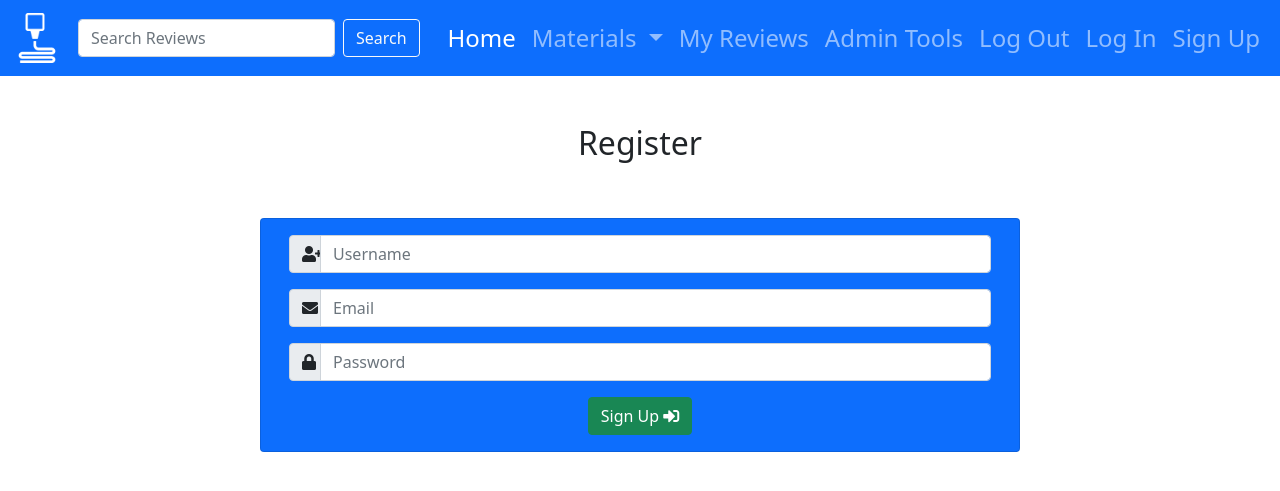
After one commit to Gilleece/filament-review, a Flask app: page /register in a window 1280 px wide. The commit adds this page. Shown: the top 491 px of the page. Run offline with Flask 2, Linux system fonts and the light colour scheme; some libraries are stand-ins or nearby versions.

Commit message:
Add register template

```diff
--- a/app.py
+++ b/app.py
@@ -4,6 +4,7 @@ from flask import (
      request, session, url_for)
 from flask_pymongo import PyMongo
 from bson.objectid import ObjectId
+from werkzeug.security import generate_password_hash, check_password_hash
 if os.path.exists("env.py"):
     import env
 
@@ -23,6 +24,10 @@ def list_materials():
     materials = mongo.db.materials.find()
     return render_template("materials.html", materials=materials)
 
+@app.route("/register", methods=["GET", "POST"])
+def register():
+    return render_template("register.html")
+
 
 if __name__ == "__main__":
     app.run(host=os.environ.get("IP"),
--- a/static/css/style.css
+++ b/static/css/style.css
@@ -1,3 +1,17 @@
 .navbar {
     font-size: 150%;
 }
+
+.form-icon {
+    width: 4vh
+}
+
+/* Media Queries */
+
+@media (max-width: 767.98px) {
+
+    .form-icon {
+    width: 6vh
+    }
+
+ }
--- a/templates/base.html
+++ b/templates/base.html
@@ -80,7 +80,7 @@
                             <a class="nav-link" href="#">Log In</a>
                         </li>
                         <li class="nav-item">
-                            <a class="nav-link" href="#">Sign Up</a>
+                            <a class="nav-link" href="{{ url_for('register') }}">Sign Up</a>
                         </li>
                     </ul>
                 </div>
--- /dev/null
+++ b/templates/register.html
@@ -0,0 +1,39 @@
+{% extends "base.html" %}
+{% block content %}
+
+<div class="container">
+
+    <h2 class="text-center mt-5">Register</h2>
+
+    <div class="row justify-content-center">
+        <form class="card mt-5 col-10 col-md-8 text-white bg-primary" method="POST" action="{{ url_for('register') }}">
+            <div class="card-body">
+                <!-- Username -->
+                <div class="input-group flex-nowrap">
+                    <span class="input-group-text form-icon" id="addon-wrapping"><i class="fas fa-user-plus"></i></span>
+                    <input type="text" class="form-control" id="username" name="username" placeholder="Username"
+                        aria-label="Username" aria-describedby="addon-wrapping">
+                </div>
+                <!-- Email -->
+                <div class="input-group mb-3 mt-3">
+                    <span class="input-group-text form-icon" id="inputGroup-sizing-default"><i
+                            class="fas fa-envelope"></i></span>
+                    <input type="text" class="form-control" id="email" name="email" placeholder="Email"
+                        aria-label="Sizing example input" aria-describedby="inputGroup-sizing-default">
+                </div>
+                <!-- Password -->
+                <div class="input-group mb-3">
+                    <span class="input-group-text form-icon" id="inputGroup-sizing-default"><i class="fas fa-lock"></i></span>
+                    <input type="text" class="form-control" aria-label="Sizing example input" id="password" name="password" placeholder="Password"
+                        aria-describedby="inputGroup-sizing-default">
+                </div>
+                <!-- Submit button -->
+                <div class="text-center">
+                    <button type="submit" class="btn btn-success">Sign Up <i class="fas fa-sign-in-alt"></i></button>
+                </div>
+            </div>
+        </form>
+    </div>
+</div>
+
+{% endblock %}
```
